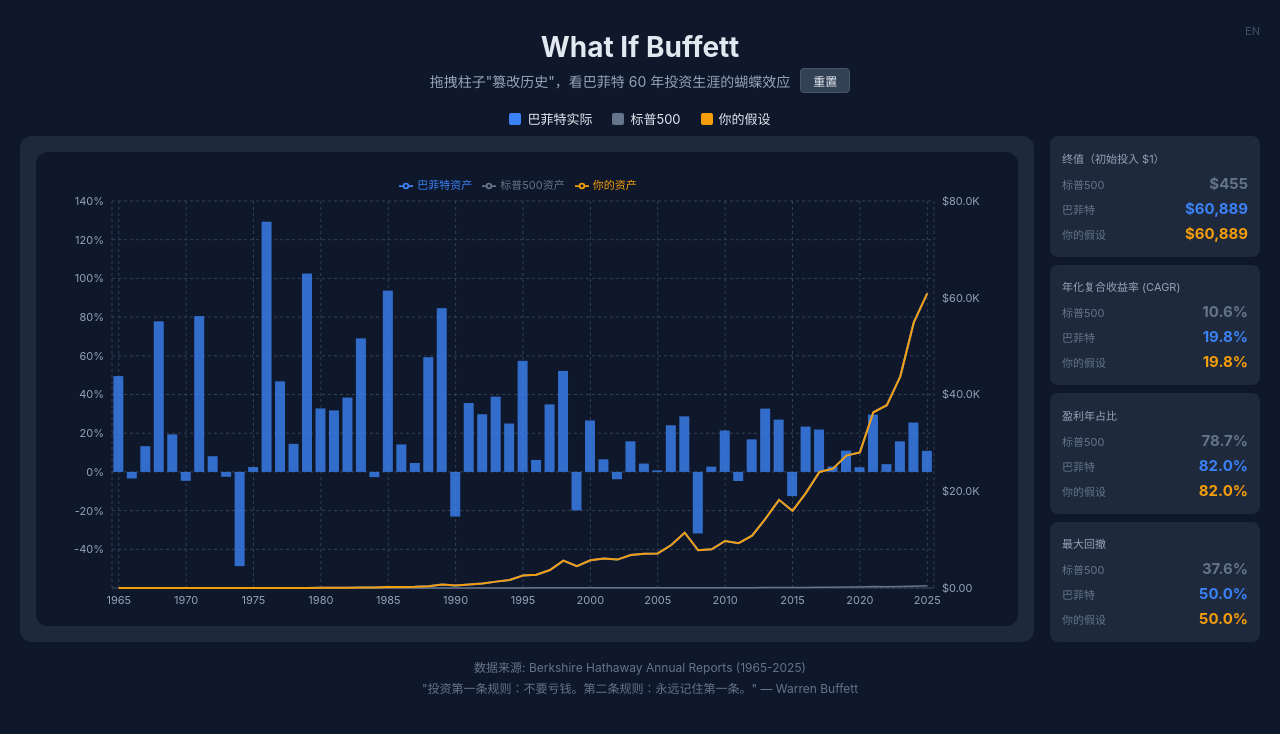
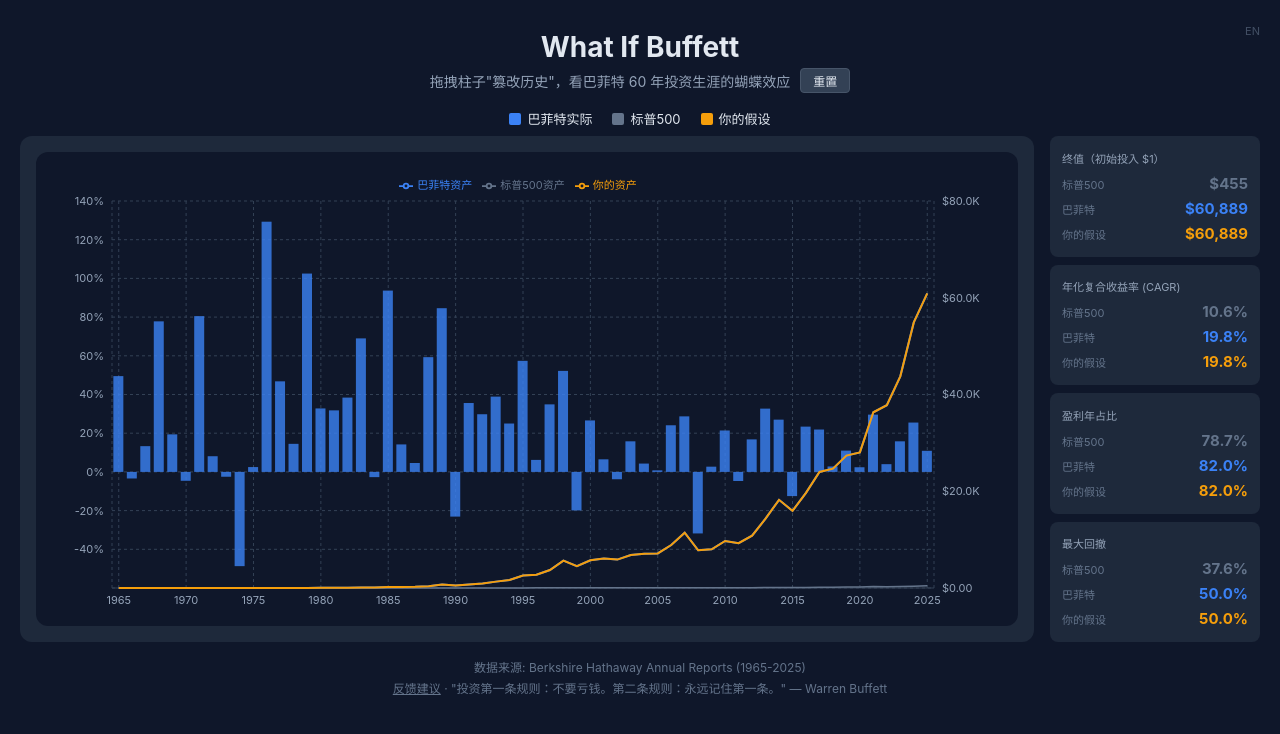
Before and after one commit to bright-zhou/what-if-buffett, a React (Vite) app: page / in a window 1280 px wide. Shown: the top 734 px of the page. Built offline with nearby package versions, Linux system fonts and the light colour scheme.

Commit message:
feat: add feedback link to footer (GitHub Issues)

```diff
--- a/src/components/Footer.tsx
+++ b/src/components/Footer.tsx
@@ -6,6 +6,15 @@
     <footer style={{ textAlign: 'center', padding: '16px 0', color: '#64748b', fontSize: 12 }}>
       <p style={{ margin: 0 }}>{t('footer.source')}</p>
       <p style={{ margin: '4px 0 0' }}>
+        <a
+          href="https://github.com/bright-zhou/what-if-buffett/issues"
+          target="_blank"
+          rel="noopener noreferrer"
+          style={{ color: '#64748b', textDecoration: 'underline' }}
+        >
+          {t('footer.feedback')}
+        </a>
+        {' · '}
         {t('footer.quote')}
       </p>
     </footer>
--- a/src/i18n/en.ts
+++ b/src/i18n/en.ts
@@ -21,6 +21,7 @@
   'label.user': 'You',
 
   'footer.source': 'Data: Berkshire Hathaway Annual Reports (1965–2025)',
+  'footer.feedback': 'Feedback',
   'footer.quote': '"Rule No. 1: Never lose money. Rule No. 2: Never forget Rule No. 1." — Warren Buffett',
 } as const;
 
--- a/src/i18n/zh.ts
+++ b/src/i18n/zh.ts
@@ -21,6 +21,7 @@
   'label.user': '你的假设',
 
   'footer.source': '数据来源: Berkshire Hathaway Annual Reports (1965-2025)',
+  'footer.feedback': '反馈建议',
   'footer.quote': '"投资第一条规则：不要亏钱。第二条规则：永远记住第一条。" — Warren Buffett',
 } as const;
 
```
